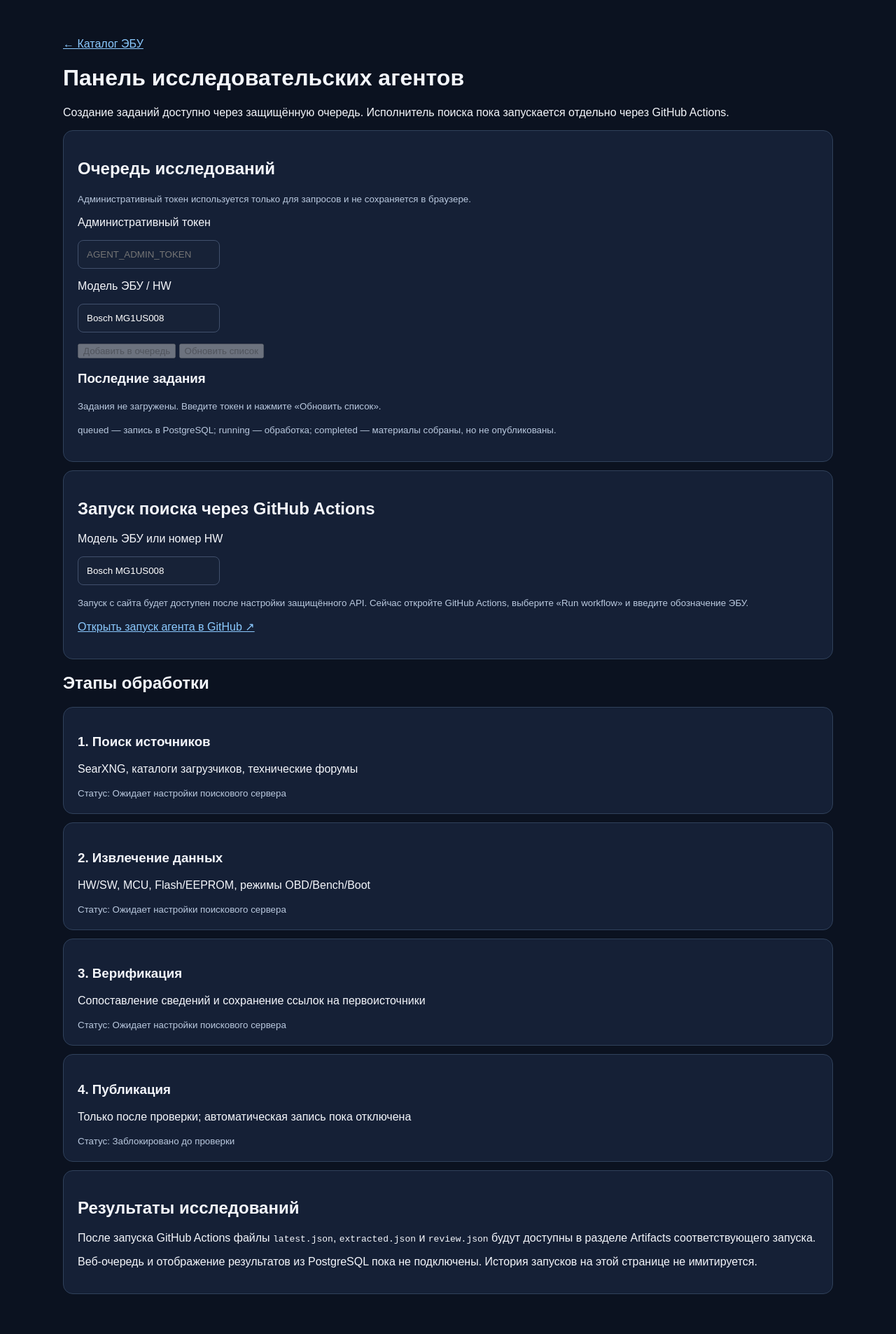
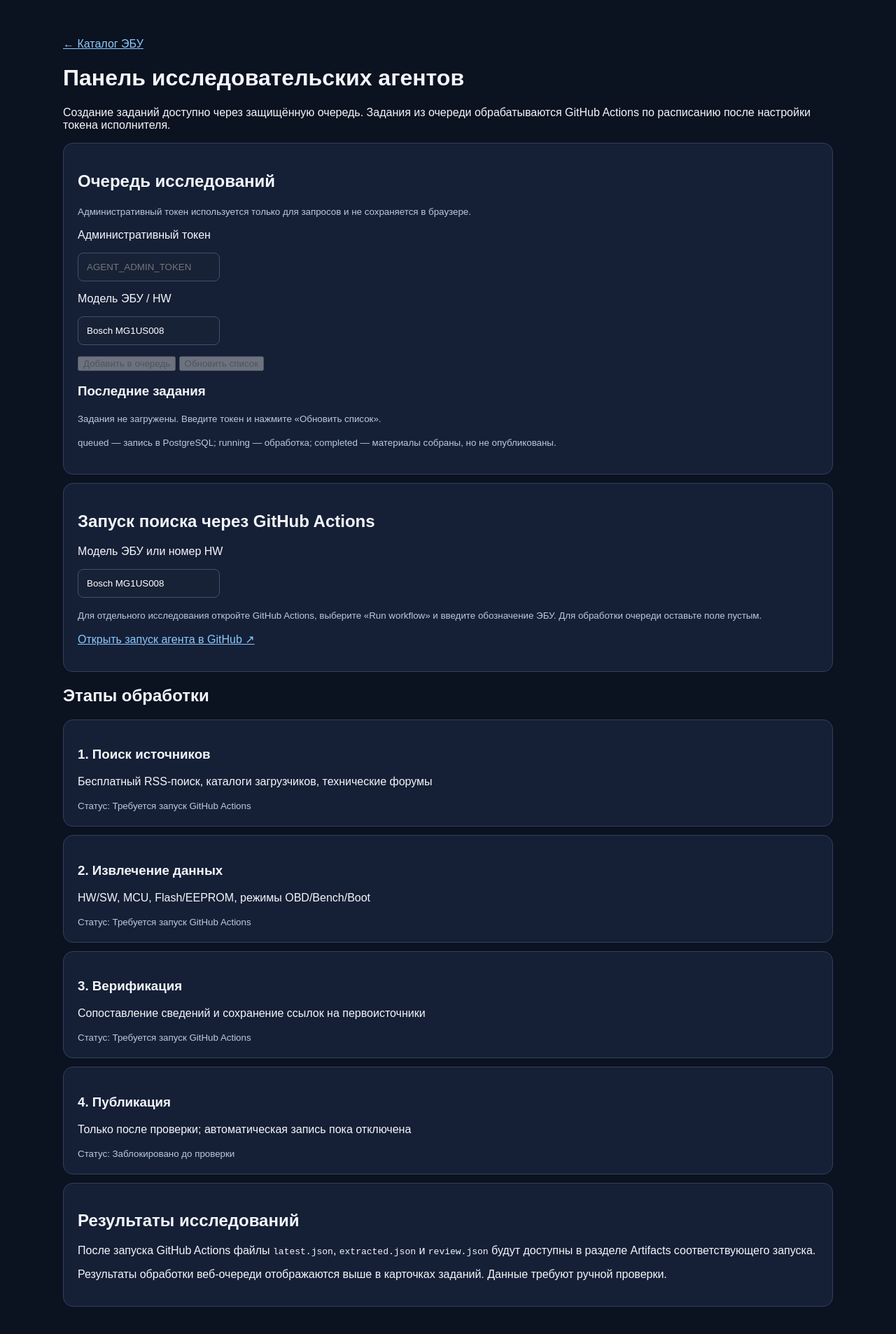
Before and after one commit to a85713736-hue/ecu-atlas, a Next.js app: page /agents in a window 1280 px wide. Shown: the top 1906 px of the page at 70% size. Built offline with nearby package versions, Linux system fonts and the light colour scheme.

Commit message:
Update agent dashboard for Docker-free GitHub Actions search

```diff
--- a/app/agents/page.tsx
+++ b/app/agents/page.tsx
@@ -4,7 +4,7 @@ import AgentControls from '../../components/AgentControls';
 export const metadata = { title: 'Панель агентов — ECU Atlas' };
 
 const stages = [
-  {name:'Поиск источников',detail:'SearXNG, каталоги загрузчиков, технические форумы'},
+  {name:'Поиск источников',detail:'Бесплатный RSS-поиск, каталоги загрузчиков, технические форумы'},
   {name:'Извлечение данных',detail:'HW/SW, MCU, Flash/EEPROM, режимы OBD/Bench/Boot'},
   {name:'Верификация',detail:'Сопоставление сведений и сохранение ссылок на первоисточники'},
   {name:'Публикация',detail:'Только после проверки; автоматическая запись пока отключена'},
@@ -14,24 +14,24 @@ export default function AgentsPage() {
   return <main>
     <p><Link href="/">← Каталог ЭБУ</Link></p>
     <h1>Панель исследовательских агентов</h1>
-    <p>Создание заданий доступно через защищённую очередь. Исполнитель поиска пока запускается отдельно через GitHub Actions.</p>
+    <p>Создание заданий доступно через защищённую очередь. Задания из очереди обрабатываются GitHub Actions по расписанию после настройки токена исполнителя.</p>
     <AgentControls/>
     <div className="card">
       <h2>Запуск поиска через GitHub Actions</h2>
       <p><label htmlFor="ecu">Модель ЭБУ или номер HW</label></p>
       <input id="ecu" name="ecu" value="Bosch MG1US008" readOnly aria-describedby="launch-help"/>
-      <p id="launch-help"><small>Запуск с сайта будет доступен после настройки защищённого API. Сейчас откройте GitHub Actions, выберите «Run workflow» и введите обозначение ЭБУ.</small></p>
+      <p id="launch-help"><small>Для отдельного исследования откройте GitHub Actions, выберите «Run workflow» и введите обозначение ЭБУ. Для обработки очереди оставьте поле пустым.</small></p>
       <p><a href="https://github.com/a85713736-hue/ecu-atlas/actions/workflows/research-agent.yml" target="_blank" rel="noopener noreferrer">Открыть запуск агента в GitHub ↗</a></p>
     </div>
     <h2>Этапы обработки</h2>
     {stages.map((stage,index)=><div className="card" key={stage.name}>
       <h3>{index+1}. {stage.name}</h3><p>{stage.detail}</p>
-      <small>Статус: {index===3?'Заблокировано до проверки':'Ожидает настройки поискового сервера'}</small>
+      <small>Статус: {index===3?'Заблокировано до проверки':'Требуется запуск GitHub Actions'}</small>
     </div>)}
     <div className="card">
       <h2>Результаты исследований</h2>
       <p>После запуска GitHub Actions файлы <code>latest.json</code>, <code>extracted.json</code> и <code>review.json</code> будут доступны в разделе Artifacts соответствующего запуска.</p>
-      <p>Веб-очередь и отображение результатов из PostgreSQL пока не подключены. История запусков на этой странице не имитируется.</p>
+      <p>Результаты обработки веб-очереди отображаются выше в карточках заданий. Данные требуют ручной проверки.</p>
     </div>
   </main>;
 }
```
